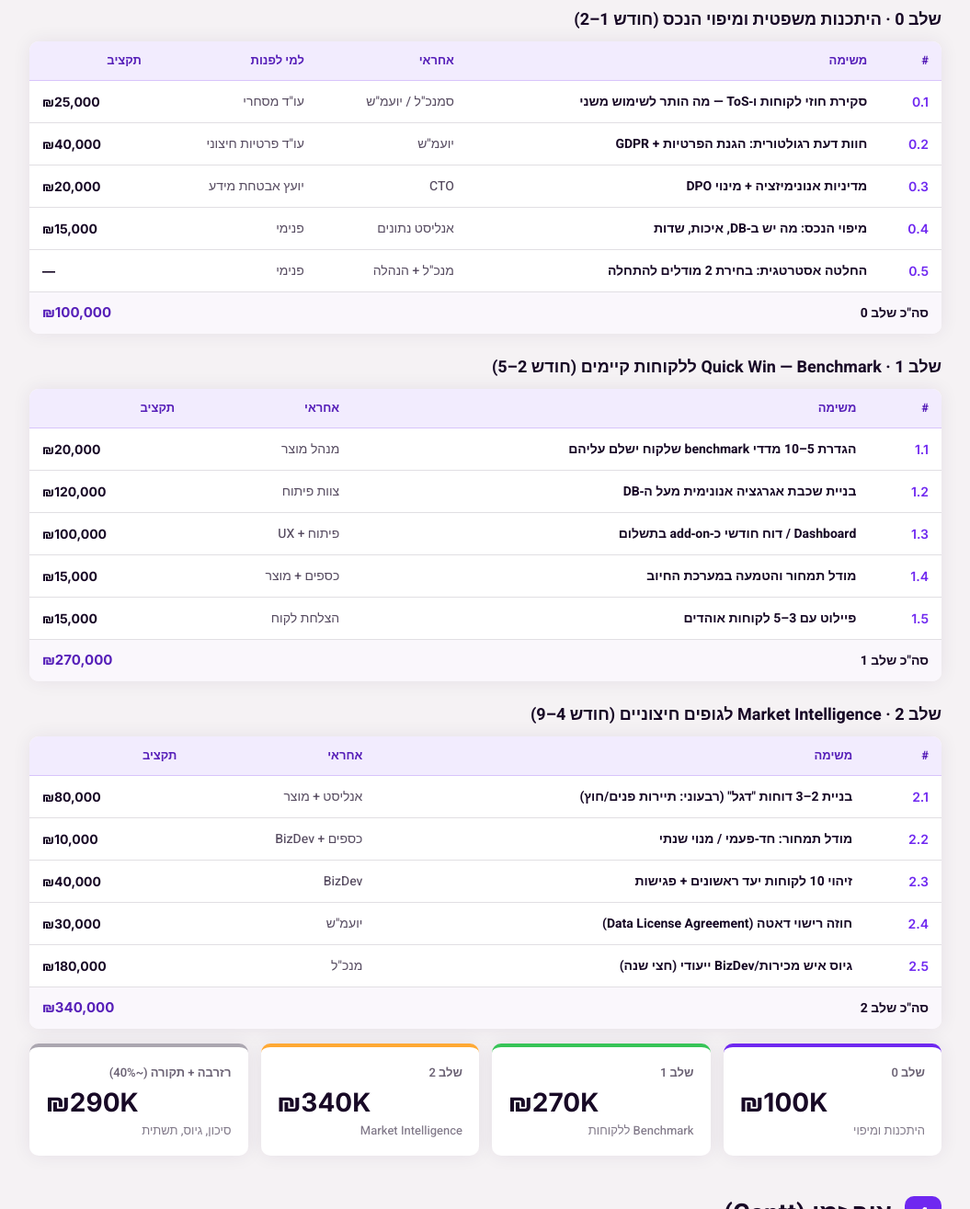
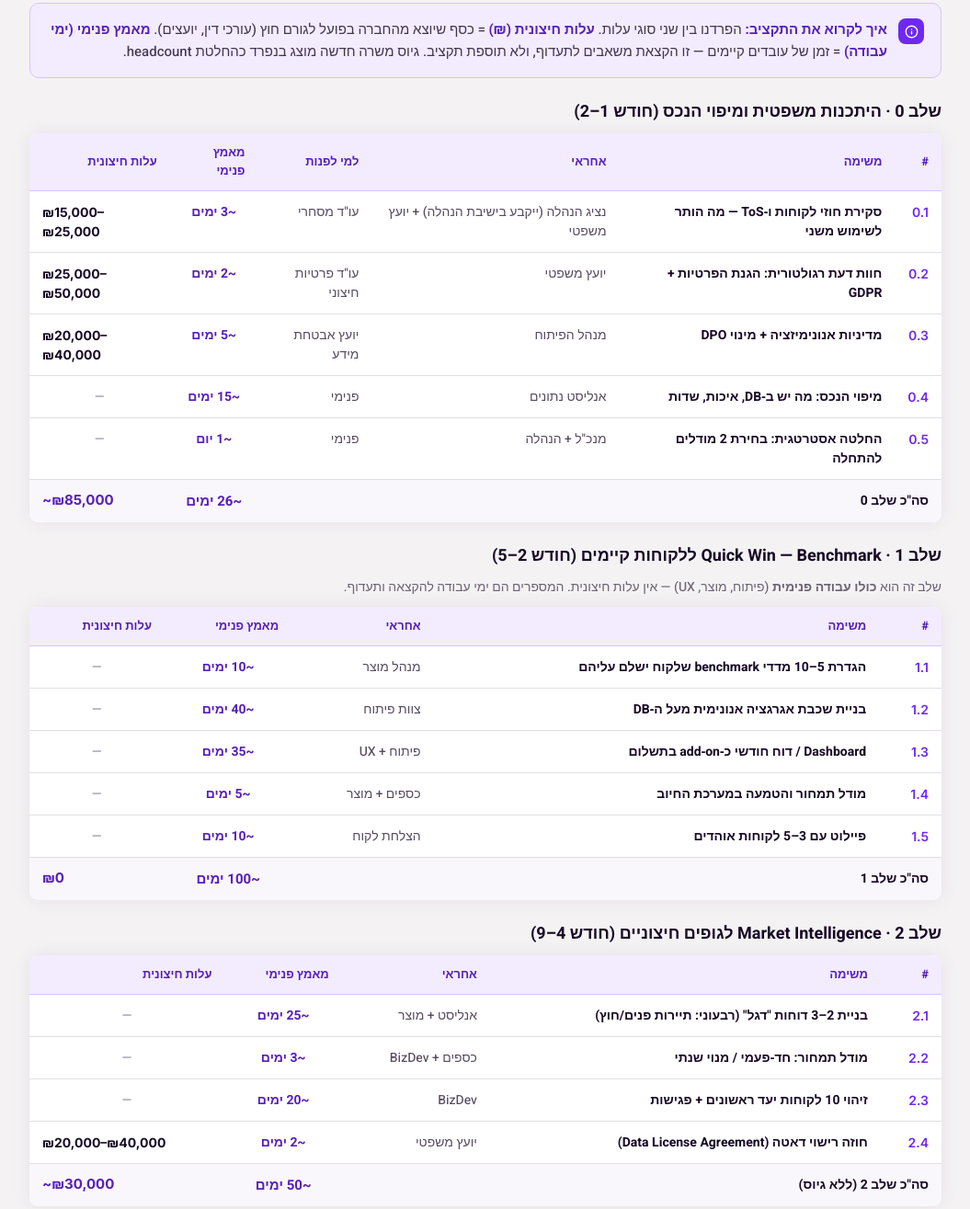
Before and after one commit to sivanAssif/DBProject, a plain HTML site: page index.html in a window 1280 px wide. Shown: the part 1304-2619 px from the top of the page at 92% size, without its empty margins (112-1167 px from the left). Drawn offline with Linux system fonts and the light colour scheme.

Commit message:
Split budget into external cost vs internal effort; restore Stage 3; terminology fixes

```diff
--- a/index.html
+++ b/index.html
@@ -70,8 +70,11 @@ tbody td.name{font:700 14px/22px var(--font-he);color:var(--n1000)}
 .t-stage tbody td{font-size:14px;line-height:21px}
 td.hash{font:600 14px var(--font);color:var(--p900)}
 td.budget{text-align:left;direction:ltr;font:700 14px var(--font);color:var(--n1000)}
+td.days{text-align:center;font:700 14px var(--font-he);color:var(--p1000);white-space:nowrap}
+td.none{text-align:center;color:var(--n400);font:500 14px var(--font-he)}
 tr.total td{background:var(--rowtot);font:700 14px var(--font-he);color:var(--n1000)}
 tr.total td.budget{font:700 15px var(--font);color:var(--p1000)}
+tr.total td.days{font:700 15px var(--font-he);color:var(--p1000);text-align:center}
 
 .pill{display:inline-block;padding:3px 11px;border-radius:999px;font:700 12px/18px var(--font-he)}
 .pill.low{background:var(--green-bg);color:var(--green-t)}
@@ -182,11 +185,11 @@ footer p{font:500 13px/20px var(--font-he);color:var(--n400);margin:0}
       <span class="ver">תוכנית פרויקט · גרסה 1.0 · יוני 2026</span>
     </div>
     <h1>מינוף נכס המידע — מסחור דאטה התיירות הלאומי</h1>
-    <p class="lead">תוכנית להפיכת ה‑DB המאוחד (מידע התנהגותי על תיירות ונסיעות בישראל מכלל הלקוחות, 30 שנות היסטוריה) למקור הכנסה חוזר — דרך שירותי אנליטיקה ללקוחות קיימים ומכירת תובנות שוק לגופים חיצוניים.</p>
+    <p class="lead">תוכנית להפיכת ה‑DB המאוחד (מידע התנהגותי על תיירות ונסיעות בישראל מכלל הלקוחות) למקור הכנסה חוזר — דרך שירותי אנליטיקה ללקוחות קיימים ומכירת תובנות שוק לגופים חיצוניים.</p>
     <div class="chips">
-      <div class="chip"><span class="l">מסמך עבור</span><span class="v">הנהלת החברה</span></div>
       <div class="chip"><span class="l">אופק תכנון</span><span class="v">18 חודשים</span></div>
-      <div class="chip"><span class="l">תקציב כולל (שלב 0–2)</span><span class="v">₪0.9M–₪1.6M</span></div>
+      <div class="chip"><span class="l">עלות חיצונית (שלב 0–2)</span><span class="v">~₪115K</span></div>
+      <div class="chip"><span class="l">מאמץ פנימי (שלב 0–2)</span><span class="v">~176 ימי עבודה</span></div>
       <div class="chip hot"><span class="l">פוטנציאל הכנסה שנתי</span><span class="v">₪2.5M–₪5M+</span></div>
     </div>
   </div>
@@ -196,7 +199,7 @@ footer p{font:500 13px/20px var(--font-he);color:var(--n400);margin:0}
 
   <!-- 1 -->
   <div class="sec"><div class="badge">1</div><h2>התמצית — מה הנכס ומה אפשר למכור</h2></div>
-  <p class="tb-body" style="color:var(--n800);font:500 15px/24px var(--font-he)">לחברה נכס ייחודי בשוק: בסיס נתונים מאוחד יחיד המכסה את כלל הלקוחות ומכיל מידע התנהגותי על תיירות ונסיעות בישראל, כולל היסטוריה של ~30 שנה (trend data נדיר). אף גוף אחר בשוק אינו מחזיק במידע המצרפי הזה. ארבעה מודלי הכנסה אפשריים:</p>
+  <p class="tb-body" style="color:var(--n800);font:500 15px/24px var(--font-he)">לחברה נכס ייחודי בשוק: בסיס נתונים מאוחד יחיד המכסה את כלל הלקוחות ומכיל מידע התנהגותי על תיירות ונסיעות בישראל. אף גוף אחר בשוק אינו מחזיק במידע המצרפי הזה. ארבעה מודלי הכנסה אפשריים:</p>
   <table>
     <thead><tr><th>מודל</th><th>תיאור</th><th>מהירות לכסף</th><th>סיכון משפטי</th></tr></thead>
     <tbody>
@@ -229,50 +232,73 @@ footer p{font:500 13px/20px var(--font-he);color:var(--n400);margin:0}
   <!-- 3 -->
   <div class="sec"><div class="badge">3</div><h2>שלבי הפרויקט, אחראים ותקציב</h2></div>
 
+  <div class="callout">
+    <div class="iconwell"><svg width="15" height="15" viewBox="0 0 24 24" fill="none" stroke="#fff" stroke-width="2.2" stroke-linecap="round" stroke-linejoin="round"><circle cx="12" cy="12" r="10"/><line x1="12" y1="16" x2="12" y2="12"/><line x1="12" y1="8" x2="12.01" y2="8"/></svg></div>
+    <p><b>איך לקרוא את התקציב:</b> הפרדנו בין שני סוגי עלות. <b>עלות חיצונית (₪)</b> = כסף שיוצא מהחברה בפועל לגורם חוץ (עורכי דין, יועצים). <b>מאמץ פנימי (ימי עבודה)</b> = זמן של עובדים קיימים — זו הקצאת משאבים לתעדוף, ולא תוספת תקציב. גיוס משרה חדשה מוצג בנפרד כהחלטת headcount.</p>
+  </div>
+
   <h3 class="sub3">שלב 0 · היתכנות משפטית ומיפוי הנכס (חודש 1–2)</h3>
   <table class="t-stage">
-    <thead><tr><th>#</th><th>משימה</th><th>אחראי</th><th>למי לפנות</th><th>תקציב</th></tr></thead>
+    <thead><tr><th>#</th><th>משימה</th><th>אחראי</th><th>למי לפנות</th><th>מאמץ פנימי</th><th>עלות חיצונית</th></tr></thead>
     <tbody>
-      <tr><td class="hash">0.1</td><td class="name">סקירת חוזי לקוחות ו‑ToS — מה הותר לשימוש משני</td><td>סמנכ"ל / יועמ"ש</td><td>עו"ד מסחרי</td><td class="budget">₪25,000</td></tr>
-      <tr><td class="hash">0.2</td><td class="name">חוות דעת רגולטורית: הגנת הפרטיות + GDPR</td><td>יועמ"ש</td><td>עו"ד פרטיות חיצוני</td><td class="budget">₪40,000</td></tr>
-      <tr><td class="hash">0.3</td><td class="name">מדיניות אנונימיזציה + מינוי DPO</td><td>CTO</td><td>יועץ אבטחת מידע</td><td class="budget">₪20,000</td></tr>
-      <tr><td class="hash">0.4</td><td class="name">מיפוי הנכס: מה יש ב‑DB, איכות, שדות</td><td>אנליסט נתונים</td><td>פנימי</td><td class="budget">₪15,000</td></tr>
-      <tr><td class="hash">0.5</td><td class="name">החלטה אסטרטגית: בחירת 2 מודלים להתחלה</td><td>מנכ"ל + הנהלה</td><td>פנימי</td><td class="budget">—</td></tr>
-      <tr class="total"><td colspan="4">סה"כ שלב 0</td><td class="budget">₪100,000</td></tr>
+      <tr><td class="hash">0.1</td><td class="name">סקירת חוזי לקוחות ו‑ToS — מה הותר לשימוש משני</td><td>נציג הנהלה (ייקבע בישיבת הנהלה) + יועץ משפטי</td><td>עו"ד מסחרי</td><td class="days">~3 ימים</td><td class="budget">₪15,000–₪25,000</td></tr>
+      <tr><td class="hash">0.2</td><td class="name">חוות דעת רגולטורית: הגנת הפרטיות + GDPR</td><td>יועץ משפטי</td><td>עו"ד פרטיות חיצוני</td><td class="days">~2 ימים</td><td class="budget">₪25,000–₪50,000</td></tr>
+      <tr><td class="hash">0.3</td><td class="name">מדיניות אנונימיזציה + מינוי DPO</td><td>מנהל הפיתוח</td><td>יועץ אבטחת מידע</td><td class="days">~5 ימים</td><td class="budget">₪20,000–₪40,000</td></tr>
+      <tr><td class="hash">0.4</td><td class="name">מיפוי הנכס: מה יש ב‑DB, איכות, שדות</td><td>אנליסט נתונים</td><td>פנימי</td><td class="days">~15 ימים</td><td class="none">—</td></tr>
+      <tr><td class="hash">0.5</td><td class="name">החלטה אסטרטגית: בחירת 2 מודלים להתחלה</td><td>מנכ"ל + הנהלה</td><td>פנימי</td><td class="days">~1 יום</td><td class="none">—</td></tr>
+      <tr class="total"><td colspan="4">סה"כ שלב 0</td><td class="days">~26 ימים</td><td class="budget">~₪85,000</td></tr>
     </tbody>
   </table>
 
   <h3 class="sub3">שלב 1 · Quick Win — Benchmark ללקוחות קיימים (חודש 2–5)</h3>
+  <p style="font:500 14px/22px var(--font-he);color:var(--n600);margin:0 0 10px">שלב זה הוא <b>כולו עבודה פנימית</b> (פיתוח, מוצר, UX) — אין עלות חיצונית. המספרים הם ימי עבודה להקצאה ותעדוף.</p>
   <table class="t-stage">
-    <thead><tr><th>#</th><th>משימה</th><th>אחראי</th><th>תקציב</th></tr></thead>
+    <thead><tr><th>#</th><th>משימה</th><th>אחראי</th><th>מאמץ פנימי</th><th>עלות חיצונית</th></tr></thead>
     <tbody>
-      <tr><td class="hash">1.1</td><td class="name">הגדרת 5–10 מדדי benchmark שלקוח ישלם עליהם</td><td>מנהל מוצר</td><td class="budget">₪20,000</td></tr>
-      <tr><td class="hash">1.2</td><td class="name">בניית שכבת אגרגציה אנונימית מעל ה‑DB</td><td>צוות פיתוח</td><td class="budget">₪120,000</td></tr>
-      <tr><td class="hash">1.3</td><td class="name">Dashboard / דוח חודשי כ‑add‑on בתשלום</td><td>פיתוח + UX</td><td class="budget">₪100,000</td></tr>
-      <tr><td class="hash">1.4</td><td class="name">מודל תמחור והטמעה במערכת החיוב</td><td>כספים + מוצר</td><td class="budget">₪15,000</td></tr>
-      <tr><td class="hash">1.5</td><td class="name">פיילוט עם 3–5 לקוחות אוהדים</td><td>הצלחת לקוח</td><td class="budget">₪15,000</td></tr>
-      <tr class="total"><td colspan="3">סה"כ שלב 1</td><td class="budget">₪270,000</td></tr>
+      <tr><td class="hash">1.1</td><td class="name">הגדרת 5–10 מדדי benchmark שלקוח ישלם עליהם</td><td>מנהל מוצר</td><td class="days">~10 ימים</td><td class="none">—</td></tr>
+      <tr><td class="hash">1.2</td><td class="name">בניית שכבת אגרגציה אנונימית מעל ה‑DB</td><td>צוות פיתוח</td><td class="days">~40 ימים</td><td class="none">—</td></tr>
+      <tr><td class="hash">1.3</td><td class="name">Dashboard / דוח חודשי כ‑add‑on בתשלום</td><td>פיתוח + UX</td><td class="days">~35 ימים</td><td class="none">—</td></tr>
+      <tr><td class="hash">1.4</td><td class="name">מודל תמחור והטמעה במערכת החיוב</td><td>כספים + מוצר</td><td class="days">~5 ימים</td><td class="none">—</td></tr>
+      <tr><td class="hash">1.5</td><td class="name">פיילוט עם 3–5 לקוחות אוהדים</td><td>הצלחת לקוח</td><td class="days">~10 ימים</td><td class="none">—</td></tr>
+      <tr class="total"><td colspan="3">סה"כ שלב 1</td><td class="days">~100 ימים</td><td class="budget">₪0</td></tr>
     </tbody>
   </table>
 
   <h3 class="sub3">שלב 2 · Market Intelligence לגופים חיצוניים (חודש 4–9)</h3>
   <table class="t-stage">
-    <thead><tr><th>#</th><th>משימה</th><th>אחראי</th><th>תקציב</th></tr></thead>
+    <thead><tr><th>#</th><th>משימה</th><th>אחראי</th><th>מאמץ פנימי</th><th>עלות חיצונית</th></tr></thead>
     <tbody>
-      <tr><td class="hash">2.1</td><td class="name">בניית 2–3 דוחות "דגל" (רבעוני: תיירות פנים/חוץ)</td><td>אנליסט + מוצר</td><td class="budget">₪80,000</td></tr>
-      <tr><td class="hash">2.2</td><td class="name">מודל תמחור: חד‑פעמי / מנוי שנתי</td><td>כספים + BizDev</td><td class="budget">₪10,000</td></tr>
-      <tr><td class="hash">2.3</td><td class="name">זיהוי 10 לקוחות יעד ראשונים + פגישות</td><td>BizDev</td><td class="budget">₪40,000</td></tr>
-      <tr><td class="hash">2.4</td><td class="name">חוזה רישוי דאטה (Data License Agreement)</td><td>יועמ"ש</td><td class="budget">₪30,000</td></tr>
-      <tr><td class="hash">2.5</td><td class="name">גיוס איש מכירות/BizDev ייעודי (חצי שנה)</td><td>מנכ"ל</td><td class="budget">₪180,000</td></tr>
-      <tr class="total"><td colspan="3">סה"כ שלב 2</td><td class="budget">₪340,000</td></tr>
+      <tr><td class="hash">2.1</td><td class="name">בניית 2–3 דוחות "דגל" (רבעוני: תיירות פנים/חוץ)</td><td>אנליסט + מוצר</td><td class="days">~25 ימים</td><td class="none">—</td></tr>
+      <tr><td class="hash">2.2</td><td class="name">מודל תמחור: חד‑פעמי / מנוי שנתי</td><td>כספים + BizDev</td><td class="days">~3 ימים</td><td class="none">—</td></tr>
+      <tr><td class="hash">2.3</td><td class="name">זיהוי 10 לקוחות יעד ראשונים + פגישות</td><td>BizDev</td><td class="days">~20 ימים</td><td class="none">—</td></tr>
+      <tr><td class="hash">2.4</td><td class="name">חוזה רישוי דאטה (Data License Agreement)</td><td>יועץ משפטי</td><td class="days">~2 ימים</td><td class="budget">₪20,000–₪40,000</td></tr>
+      <tr class="total"><td colspan="3">סה"כ שלב 2 (ללא גיוס)</td><td class="days">~50 ימים</td><td class="budget">~₪30,000</td></tr>
+    </tbody>
+  </table>
+  <div class="callout" style="background:var(--orange-bg);border-color:var(--orange-bd)">
+    <div class="iconwell" style="background:var(--orange)"><svg width="15" height="15" viewBox="0 0 24 24" fill="none" stroke="#180926" stroke-width="2.2" stroke-linecap="round" stroke-linejoin="round"><path d="M16 21v-2a4 4 0 0 0-4-4H6a4 4 0 0 0-4 4v2"/><circle cx="9" cy="7" r="4"/><path d="M22 21v-2a4 4 0 0 0-3-3.87"/><path d="M16 3.13a4 4 0 0 1 0 7.75"/></svg></div>
+    <p style="color:var(--orange-t)"><b style="color:var(--orange-t)">החלטת גיוס (headcount) נפרדת — 2.5:</b> גיוס איש מכירות/BizDev ייעודי לדאטה. עלות שכר ~₪30K/חודש (כ‑₪180K לחצי שנה). זו אינה הוצאת פרויקט אלא משרה חדשה קבועה — מומלץ להחליט עליה בנפרד, ורק לאחר שפיילוט שלב 2 מאשש ביקוש. אפשר להתחיל גם עם הקצאת זמן של איש BizDev קיים.</p>
+  </div>
+
+  <h3 class="sub3">שלב 3 · Data‑as‑a‑Service — מנוי שוטף (שנה 2, מותנה בהצלחת 1–2)</h3>
+  <p style="font:500 14px/22px var(--font-he);color:var(--n600);margin:0 0 10px">אומדן ראשוני בלבד. שלב זה נכנס רק לאחר ששלבים 1–2 הוכיחו ביקוש ומימנו את עצמם. רובו עבודה פנימית.</p>
+  <table class="t-stage">
+    <thead><tr><th>#</th><th>משימה</th><th>אחראי</th><th>מאמץ פנימי</th><th>עלות חיצונית</th></tr></thead>
+    <tbody>
+      <tr><td class="hash">3.1</td><td class="name">אפיון מוצר DaaS (דשבורד אינטראקטיבי / API)</td><td>מוצר + פיתוח</td><td class="days">~15 ימים</td><td class="none">—</td></tr>
+      <tr><td class="hash">3.2</td><td class="name">פיתוח פלטפורמה ו‑API לגישה בזמן אמת</td><td>צוות פיתוח</td><td class="days">~80 ימים</td><td class="none">—</td></tr>
+      <tr><td class="hash">3.3</td><td class="name">מודל תמחור מנוי (tiers) והטמעת חיוב</td><td>כספים + מוצר</td><td class="days">~5 ימים</td><td class="none">—</td></tr>
+      <tr><td class="hash">3.4</td><td class="name">אבטחת מידע ו‑compliance למוצר חיצוני + ביקורת</td><td>מנהל הפיתוח</td><td class="days">~10 ימים</td><td class="budget">₪30,000–₪50,000</td></tr>
+      <tr><td class="hash">3.5</td><td class="name">Go‑to‑market והרחבת בסיס המנויים</td><td>BizDev</td><td class="days">~20 ימים</td><td class="none">—</td></tr>
+      <tr class="total"><td colspan="3">סה"כ שלב 3 (אומדן)</td><td class="days">~130 ימים</td><td class="budget">~₪40,000</td></tr>
     </tbody>
   </table>
 
   <div class="bcards">
-    <div class="bcard c0"><div class="l">שלב 0</div><div class="amt">₪100K</div><div class="d">היתכנות ומיפוי</div></div>
-    <div class="bcard c1"><div class="l">שלב 1</div><div class="amt">₪270K</div><div class="d">Benchmark ללקוחות</div></div>
-    <div class="bcard c2"><div class="l">שלב 2</div><div class="amt">₪340K</div><div class="d">Market Intelligence</div></div>
-    <div class="bcard"><div class="l">רזרבה + תקורה (~40%)</div><div class="amt">₪290K</div><div class="d">סיכון, גיוס, תשתית</div></div>
+    <div class="bcard c0"><div class="l">עלות חיצונית · שלב 0–2</div><div class="amt">~₪115K</div><div class="d">עו"ד, יועצים, חוזים</div></div>
+    <div class="bcard c1"><div class="l">מאמץ פנימי · שלב 0–2</div><div class="amt">~176</div><div class="d">ימי עבודה (לא תקציב)</div></div>
+    <div class="bcard c2"><div class="l">גיוס ייעודי (אופציונלי)</div><div class="amt">~₪180K</div><div class="d">משרה חדשה / חצי שנה</div></div>
+    <div class="bcard"><div class="l">שלב 3 · DaaS (שנה 2)</div><div class="amt">~₪40K</div><div class="d">+ ~130 ימי עבודה</div></div>
   </div>
 
   <!-- 4 -->
@@ -355,7 +381,7 @@ footer p{font:500 13px/20px var(--font-he);color:var(--n400);margin:0}
   <table>
     <thead><tr><th>#</th><th>פעולה</th><th>אחראי</th></tr></thead>
     <tbody>
-      <tr><td class="hash">1</td><td class="name">קביעת פגישה עם עו"ד פרטיות — שאלת השימוש המשני <span class="tag-block">חסם #1</span></td><td>מנכ"ל / יועמ"ש</td></tr>
+      <tr><td class="hash">1</td><td class="name">קביעת פגישה עם עו"ד פרטיות — שאלת השימוש המשני <span class="tag-block">חסם #1</span></td><td>מנכ"ל / יועץ משפטי</td></tr>
       <tr><td class="hash">2</td><td class="name">מיפוי ראשוני של ה‑DB — מה יש ובאיזו איכות</td><td>אנליסט נתונים</td></tr>
       <tr><td class="hash">3</td><td class="name">בחירת 3 לקוחות אוהדים לפיילוט Benchmark</td><td>הצלחת לקוח</td></tr>
       <tr><td class="hash">4</td><td class="name">מינוי בעל הנכס בחברה (Project Owner)</td><td>הנהלה</td></tr>
```
